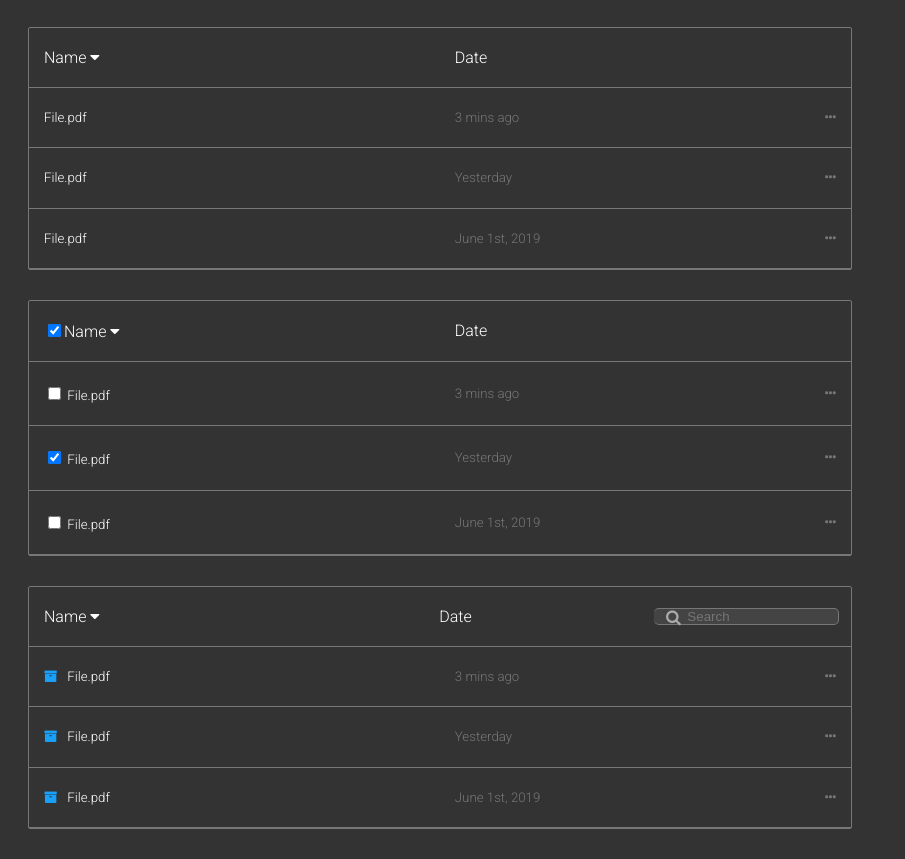
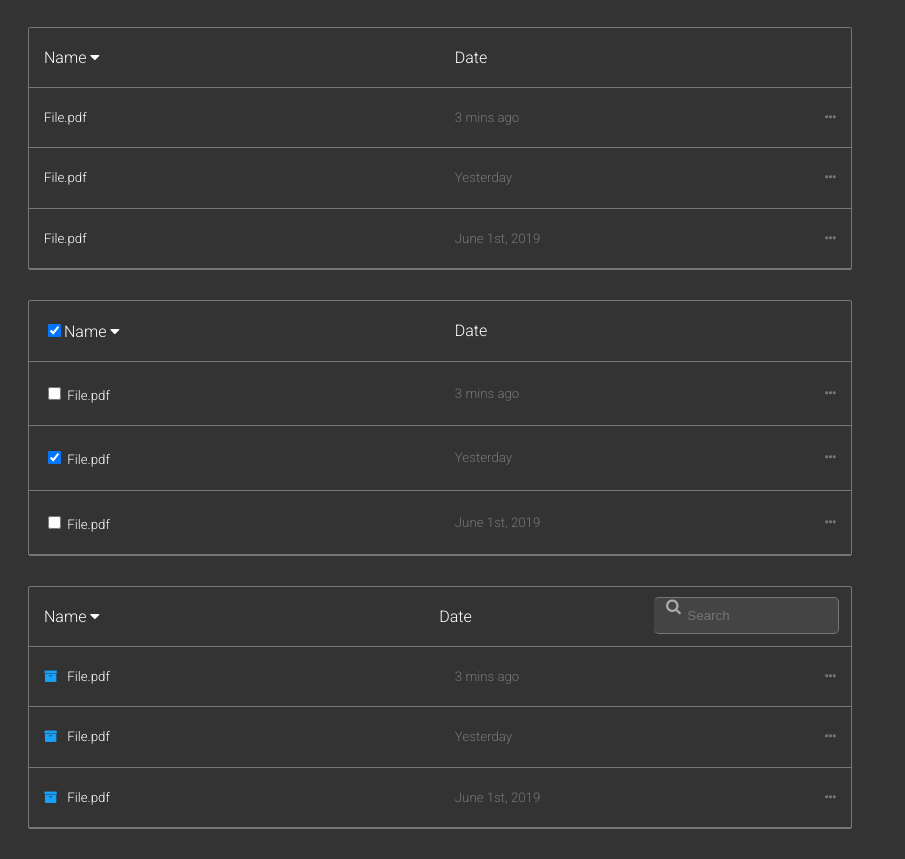
Before and after one commit to AndrewHomtsiy/HW3, a plain HTML site: page index.html in a window 1280 px wide. Shown: the part 51-910 px from the top of the page, without its empty margins (0-905 px from the left). Drawn offline with Linux system fonts and the light colour scheme.

Commit message:
Update style.css

```diff
--- a/style.css
+++ b/style.css
@@ -102,3 +102,6 @@ i.fa.fa-search {
     pointer-events: none;
     color: #aaa;
 }
+.form-group.has-search {
+    height: 100%;
+}
```
